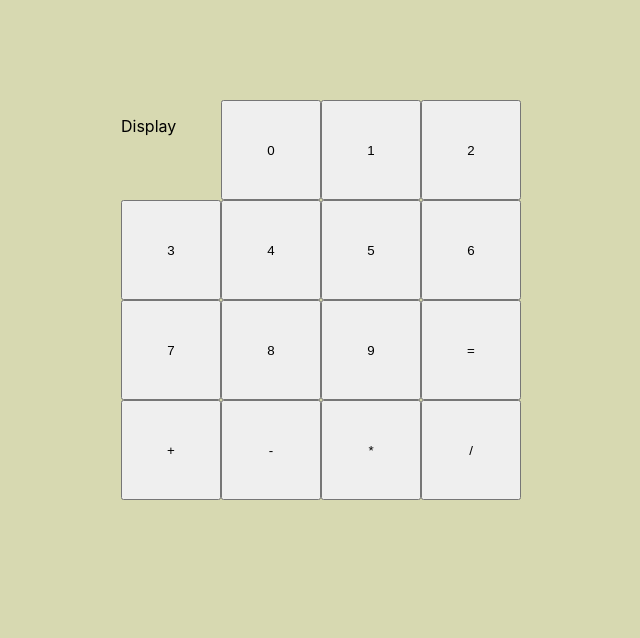
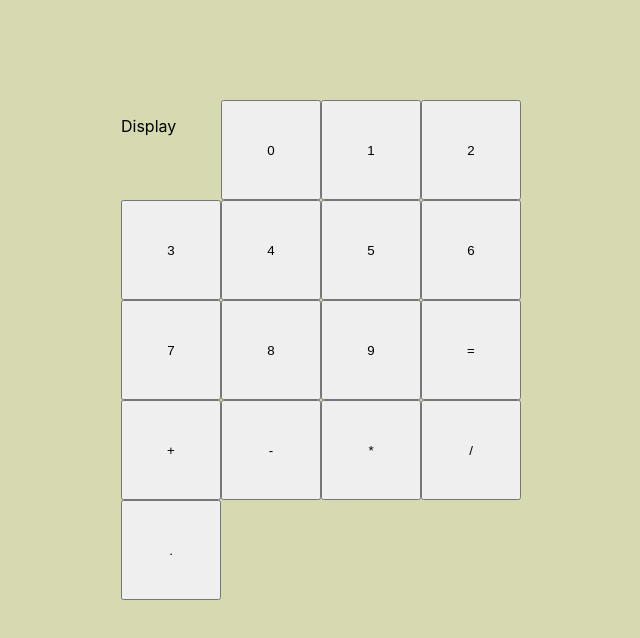
Before and after one commit to Nathanael-Whitrow/fcc-calculator, a React (Create React App) app: page / in a window 1280 px wide. Shown: the top 638 px of the page, without its empty margins (319-959 px from the left). Built offline with nearby package versions, Linux system fonts and the light colour scheme.

Commit message:
Add decimal button - 6/16 passign

```diff
--- a/src/App.js
+++ b/src/App.js
@@ -32,6 +32,7 @@ function App() {
         <Button buttonID="subtract" symbol='-' />
         <Button buttonID="multiply" symbol='*' />
         <Button buttonID="divide" symbol='/' />
+        <Button buttonID="decimal" symbol='.' />
       </div>
     </div>
   );
```
